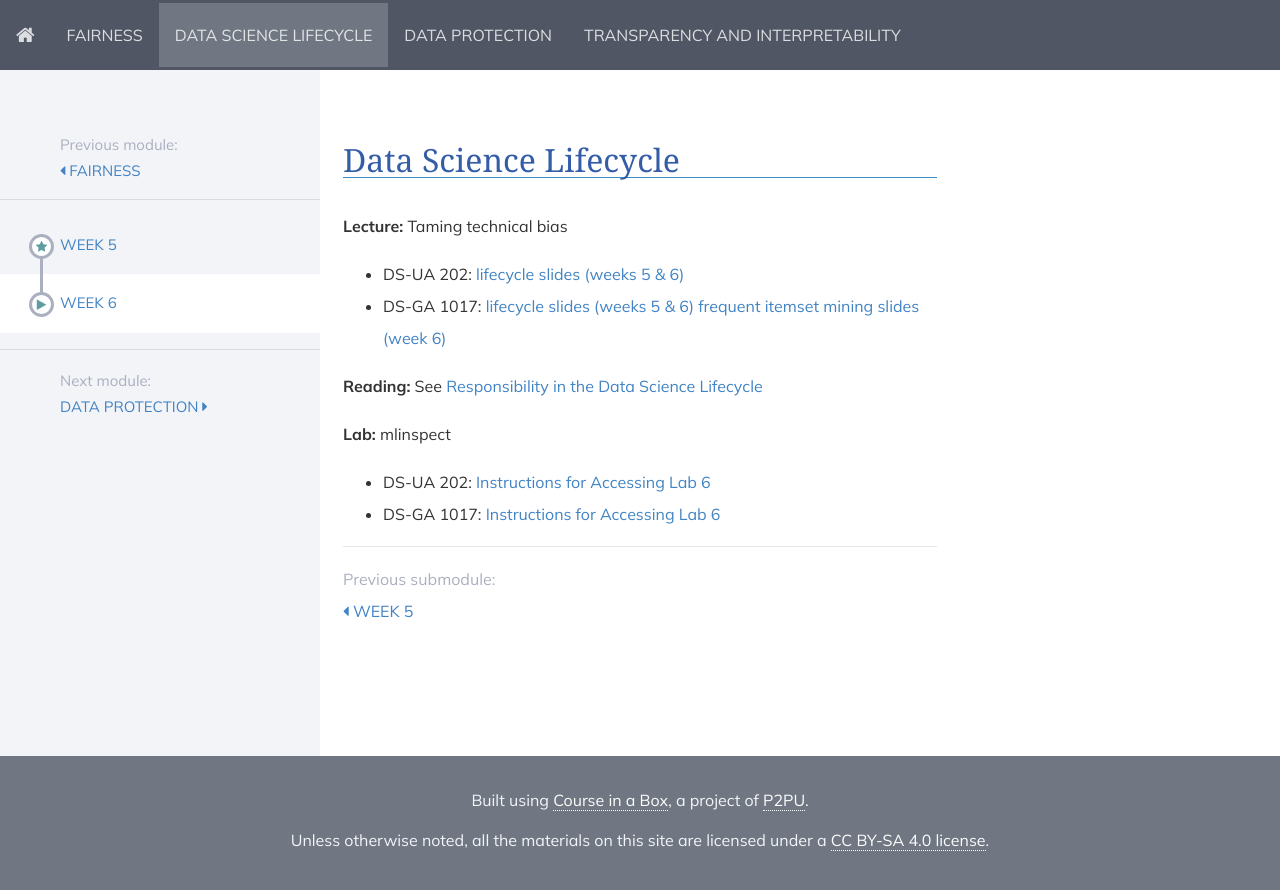
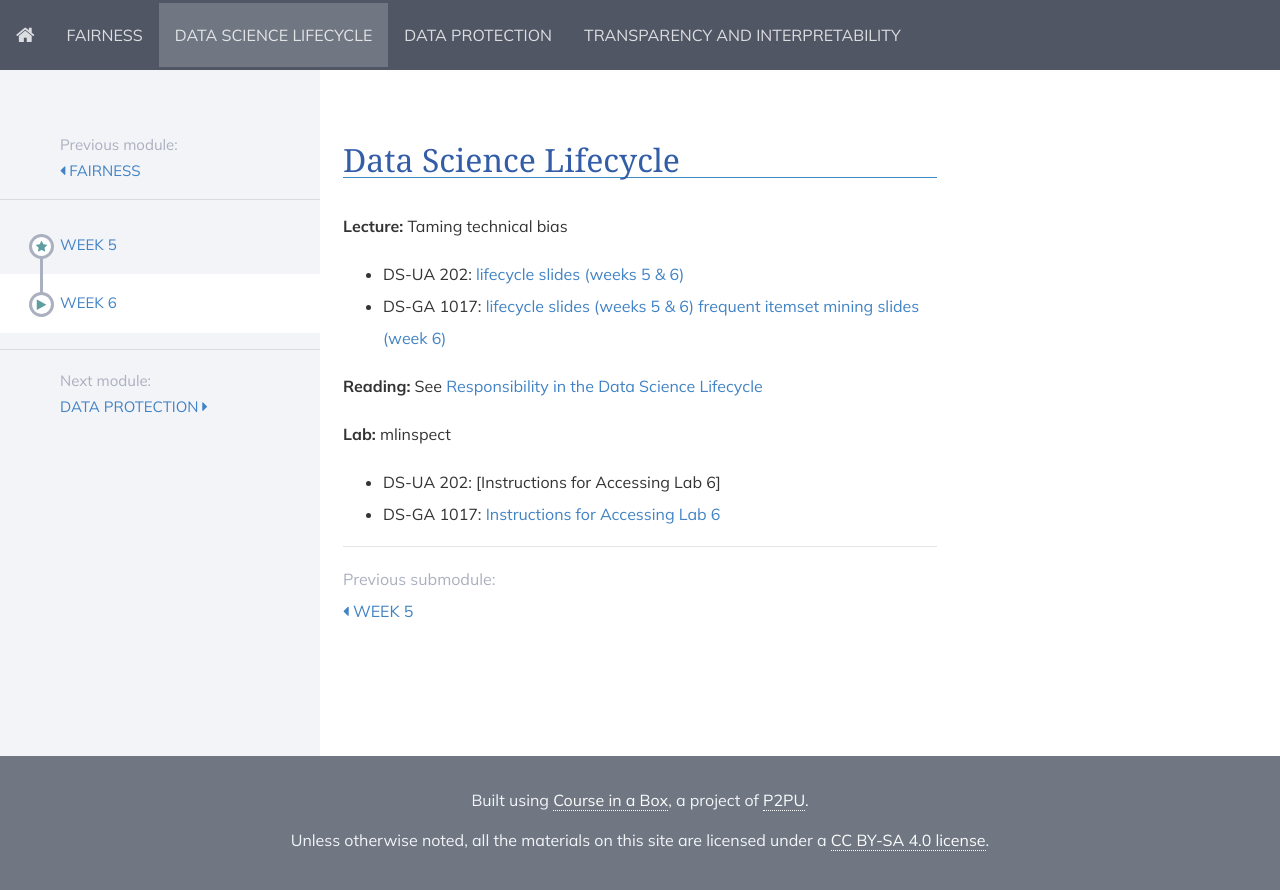
Before and after one commit to DataResponsibly/rds24, a Jekyll site: the page built from modules/data_science_lifecycle/_posts/2000-01-03-week6.md, in a window 1280 px wide. Shown: the top 890 px of the page. Built offline with Jekyll 4.4.1, drawn with Linux system fonts in a browser that asks for light colours; nearby versions of some CDN libraries; part of the change alters nothing that is shown.

```diff
--- a/modules/data_science_lifecycle/_posts/2000-01-03-week6.md
+++ b/modules/data_science_lifecycle/_posts/2000-01-03-week6.md
@@ -13,12 +13,11 @@ title: Week 6
 [frequent itemset mining slides (week 6)]()
 <!-- (../../../assets/6_Apriori_1017.pdf) -->
 
-**Reading:** See [Responsibility in the Data Science Lifecycle]()
-<!-- (../../../assets/lifecycle_reader.pdf) -->
+**Reading:** See [Responsibility in the Data Science Lifecycle](../../../assets/lifecycle_reader_2023.pdf)
 
 **Lab:** mlinspect
 
-* DS-UA 202: [Instructions for Accessing Lab 6]()
+* DS-UA 202: [Instructions for Accessing Lab 6]
 <!-- (https://docs.google.com/document/d/1itLpwshtooSshCUYjMa-ZNUby_sIFuKB-Tv6MwP4_hE/edit?usp=sharing) -->
 * DS-GA 1017: [Instructions for Accessing Lab 6]()
 <!-- (https://docs.google.com/document/d/1SQ4PV-WoW1ClxwD8uv7jfCqlhVl90zs9oMujL-522s0/edit?usp=sharing) -->
```
